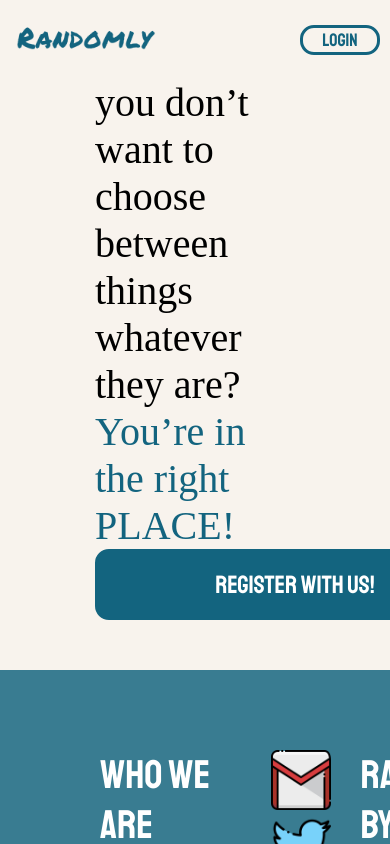
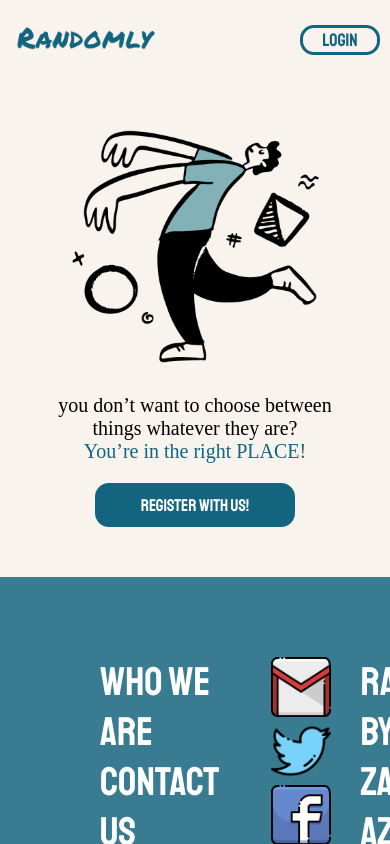
Before and after one commit to zainaazam/randomly, a React (Create React App) app: page / in a window 390 px wide. Shown: the top 844 px of the page. Built offline with nearby package versions, Linux system fonts and the light colour scheme; a web font is replaced by a local one.

Commit message:
Welcome page responsive Done

```diff
--- a/src/Containers/WelcomePage.js
+++ b/src/Containers/WelcomePage.js
@@ -78,6 +78,11 @@ const Container = styled.div`
   justify-content: space-between;
   padding-bottom: 50px;
   /* height: calc(100vh - 155.5px); */
+  /* width: 80%; */
+  @media (max-width: 600px) {
+    flex-direction: column-reverse;
+    margin: auto;
+  }
 `;
 
 const ImageContainer = styled.div`
@@ -89,6 +94,12 @@ const ImageContainer = styled.div`
 
 const ZombieingImage = styled.img`
   width: 85%;
+  @media (max-width: 1150px) {
+    width: 80%;
+  }
+  @media (max-width: 850px) {
+    width: 70%;
+  }
 `;
 
 const Welcoming = styled.div`
@@ -97,14 +108,49 @@ const Welcoming = styled.div`
   flex-direction: column;
   align-items: flex-start;
   justify-content: space-evenly;
+  @media (max-width: 600px) {
+    margin-left: 0px;
+    align-items: center;
+    margin-top: 20px;
+  }
 `;
 
 const WelcomingText = styled(CustomText)`
   width: 50%;
+
+  @media (max-width: 1300px) {
+    font-size: 30px;
+  }
+  @media (max-width: 1025px) {
+    font-size: 25px;
+    width: 80%;
+  }
+  @media (max-width: 760px) {
+    font-size: 20px;
+  }
+  @media (max-width: 600px) {
+    text-align: center;
+    margin: auto;
+  }
 `;
 
 const RightPlaceText = styled(CustomText)`
   width: 50%;
+
+  @media (max-width: 1300px) {
+    font-size: 30px;
+  }
+  @media (max-width: 1025px) {
+    font-size: 25px;
+    width: 80%;
+  }
+  @media (max-width: 760px) {
+    font-size: 20px;
+    width: 100%;
+  }
+  @media (max-width: 600px) {
+    text-align: center;
+  }
 `;
 
 export const Register = styled.button`
@@ -116,12 +162,28 @@ export const Register = styled.button`
   border-radius: 14px;
   align-items: center;
   justify-content: center;
+
+  @media (max-width: 1150px) {
+    width: 300px;
+  }
+  @media (max-width: 850px) {
+    width: 200px;
+  }
+  @media (max-width: 600px) {
+    margin-top: 20px;
+  }
 `;
 
 const RegisterText = styled(CustomText)`
   padding: 4% 0px;
   font-size: ${(props) => (props.hovered ? "30px" : "25px")};
   transition: all 0.3s ease-in-out;
+  @media (max-width: 1150px) {
+    font-size: 20px;
+  }
+  @media (max-width: 850px) {
+    font-size: 17px;
+  }
 `;
 
 const Texts = styled.div``;
```
